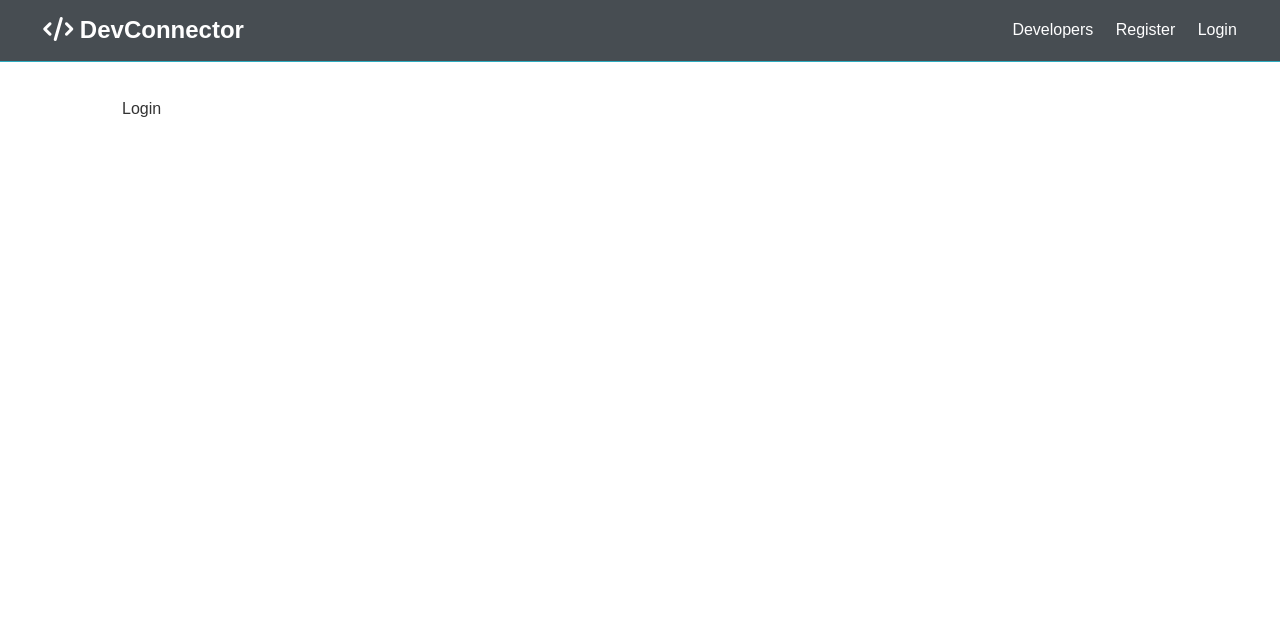
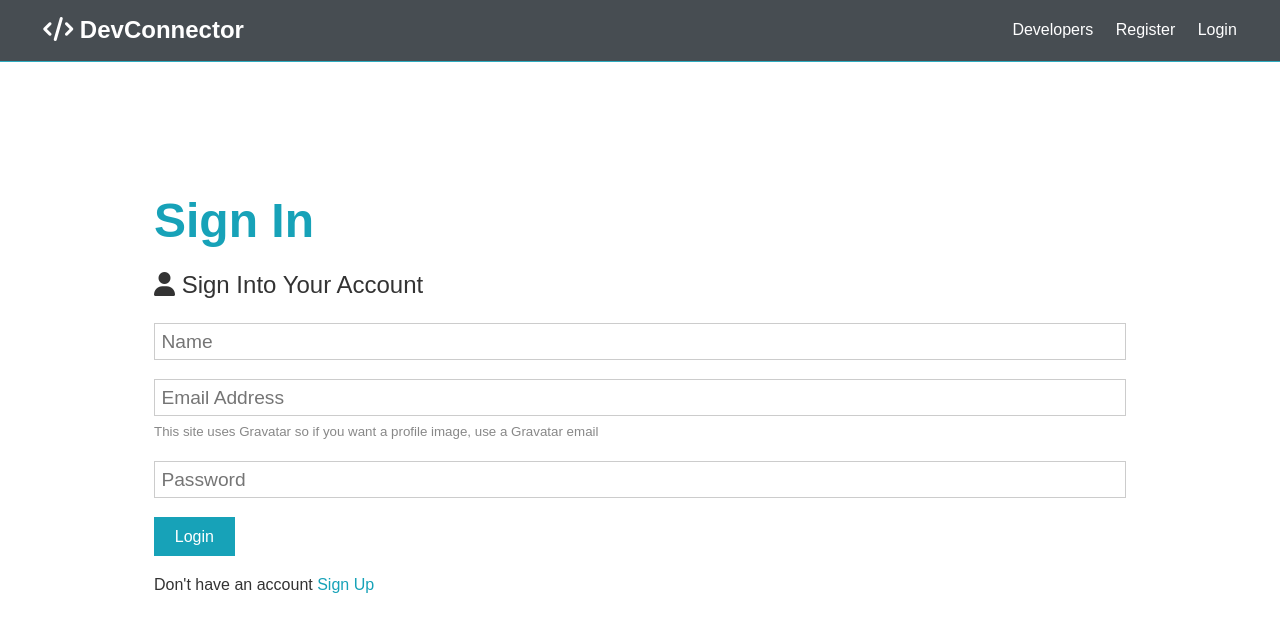
Before and after one commit to MatanYemini/dev_team_connector, a React (Create React App) app in the folder client/: page /login in a window 1280 px wide. Shown: the top 632 px of the page. Built offline with nearby package versions, Linux system fonts and the light colour scheme.

Commit message:
Finishing Login and Register

```diff
--- a/client/src/components/auth/Login.js
+++ b/client/src/components/auth/Login.js
@@ -1,5 +1,71 @@
-import React from 'react';
+import React, { Fragment, useState } from 'react';
+import { Link } from 'react-router-dom';
+//import axios from 'axios';
 
 export const Login = () => {
-  return <div>Login</div>;
+  const [formData, setFormData] = useState({
+    email: '',
+    password: ''
+  });
+
+  const { name, email, password, password2 } = formData;
+
+  const onChange = e =>
+    setFormData({ ...formData, [e.target.name]: e.target.value });
+
+  const onSubmit = async e => {
+    e.preventDefault();
+    console.log('SUCCESS');
+  };
+
+  return (
+    <Fragment>
+      <section className='container'>
+        <h1 className='large text-primary'>Sign In</h1>
+        <p className='lead'>
+          <i className='fas fa-user'></i> Sign Into Your Account
+        </p>
+        <form className='form' onSubmit={e => onSubmit(e)}>
+          <div className='form-group'>
+            <input
+              type='text'
+              placeholder='Name'
+              name='name'
+              value={name}
+              onChange={e => onChange(e)}
+              required
+            />
+          </div>
+          <div className='form-group'>
+            <input
+              type='email'
+              placeholder='Email Address'
+              name='email'
+              value={email}
+              onChange={e => onChange(e)}
+              required
+            />
+            <small className='form-text'>
+              This site uses Gravatar so if you want a profile image, use a
+              Gravatar email
+            </small>
+          </div>
+          <div className='form-group'>
+            <input
+              type='password'
+              placeholder='Password'
+              name='password'
+              minLength='6'
+              value={password}
+              onChange={e => onChange(e)}
+            />
+          </div>
+          <input type='submit' className='btn btn-primary' value='Login' />
+        </form>
+        <p className='my-1'>
+          Don't have an account <Link to='register'>Sign Up</Link>
+        </p>
+      </section>
+    </Fragment>
+  );
 };
--- a/client/src/components/auth/Register.js
+++ b/client/src/components/auth/Register.js
@@ -1,4 +1,6 @@
 import React, { Fragment, useState } from 'react';
+import { Link } from 'react-router-dom';
+//import axios from 'axios';
 
 export const Register = () => {
   const [formData, setFormData] = useState({
@@ -13,13 +15,31 @@
   const onChange = e =>
     setFormData({ ...formData, [e.target.name]: e.target.value });
 
-  const onSubmit = e => {
+  const onSubmit = async e => {
     e.preventDefault();
     if (password !== password2) {
       console.log('Password do not match');
     } else {
-      console.log(formData);
+      console.log('SUCCESS');
+      //   const newUser = {
+      //     name,
+      //     email,
+      //     password
     }
+    //   try {
+    //     const config = {
+    //       headers: {
+    //         'Content-Type': 'application/json'
+    //       }
+    //     };
+
+    //     const body = JSON.stringify(newUser);
+    //     const res = await axios.post('/api/users/register', body, config);
+    //     console.log(res);
+    //   } catch (error) {
+    //     console.error(error.response.data);
+    //   }
+    // }
   };
 
   return (
@@ -77,7 +97,7 @@
           <input type='submit' className='btn btn-primary' value='Register' />
         </form>
         <p className='my-1'>
-          Already have an account? <a href='login.html'>Sign In</a>
+          Already have an account? <Link to='/login'>Sign In</Link>
         </p>
       </section>
     </Fragment>
--- a/package.json
+++ b/package.json
@@ -7,7 +7,7 @@
     "test": "echo \"Error: no test specified\" && exit 1",
     "start": "node server",
     "server": "nodemon server",
-    "client": "npm start --prefix client",
+    "client": "set PORT=3006 && npm start --prefix client",
     "dev": "concurrently \"npm run server\" \"npm run client\""
   },
   "repository": {
```
